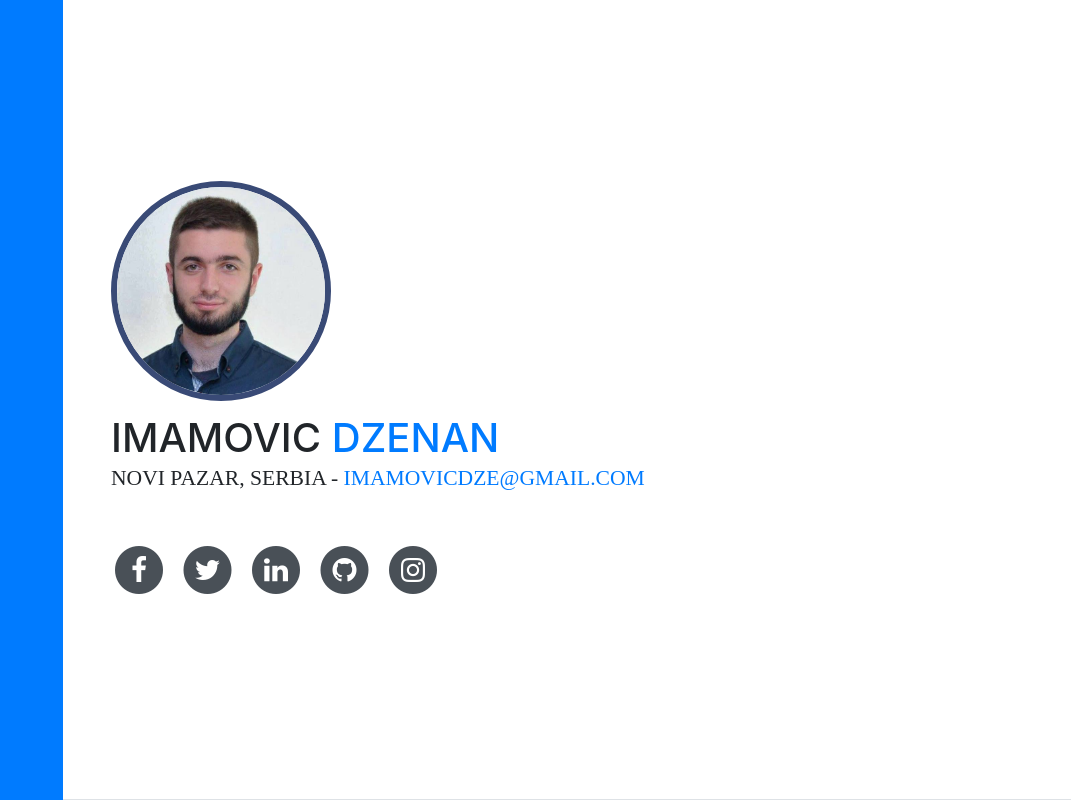
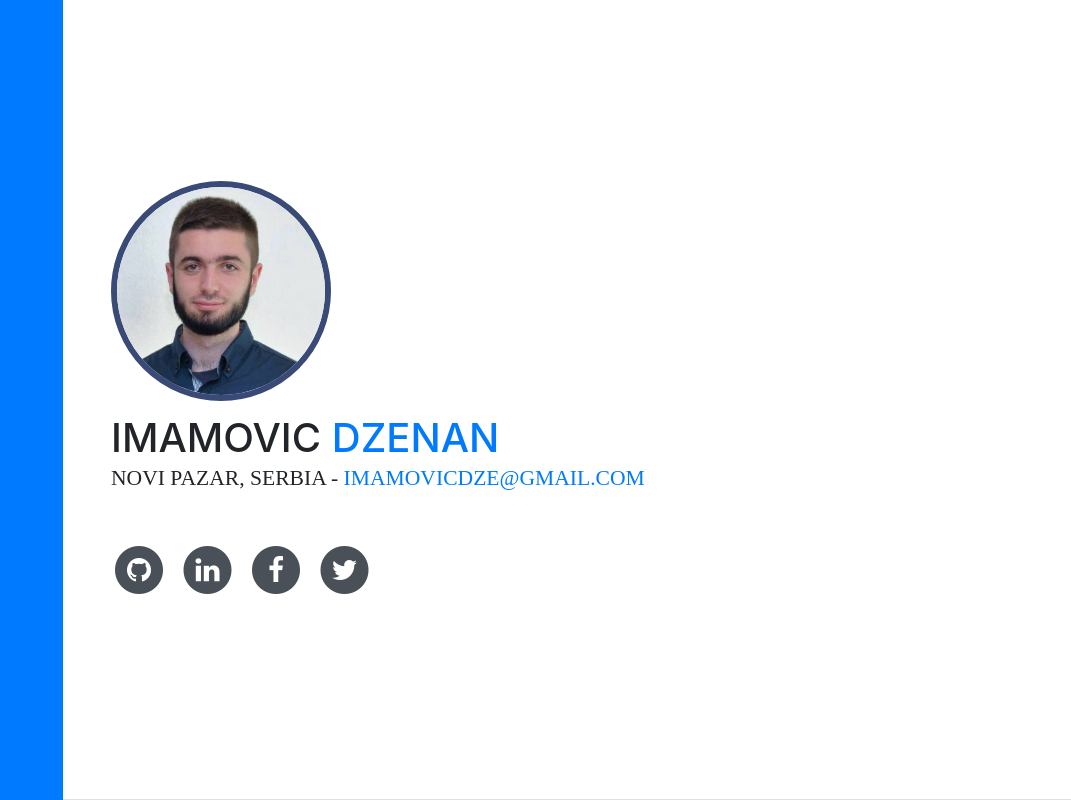
Before and after one commit to imamovicdze/imamovicdze, a website with bundled scripts: page index.html in a window 1280 px wide. Shown: the whole page, without its empty margins (209-1280 px from the left). Built offline with nearby package versions, Linux system fonts and the light colour scheme; a web font is replaced by a local one.

Commit message:
deleted social link

```diff
--- a/index.html
+++ b/index.html
@@ -8,7 +8,7 @@
   <meta name="description" content="">
   <meta name="author" content="">
 
-  <title>Resume - Start Bootstrap Theme</title>
+  <title>Dzenan Imamovic</title>
 
   <!-- Bootstrap core CSS -->
   <link href="vendor/bootstrap/css/bootstrap.min.css" rel="stylesheet">
@@ -79,6 +79,22 @@
         <!-- <p class="mb-5">I am experienced in leveraging agile frameworks to provide a robust synopsis for high level overviews. Iterative approaches to corporate strategy foster collaborative thinking to further the overall value proposition.</p> -->
         <ul class="list-inline list-social-icons mb-0">
           <li class="list-inline-item">
+            <a href="https://github.com/imamovicdze" target="_blank">
+              <span class="fa-stack fa-lg">
+                <i class="fa fa-circle fa-stack-2x"></i>
+                <i class="fa fa-github fa-stack-1x fa-inverse"></i>
+              </span>
+            </a>
+          </li>
+          <li class="list-inline-item">
+            <a href="https://www.linkedin.com/in/imamovicdze" target="_blank">
+              <span class="fa-stack fa-lg">
+                <i class="fa fa-circle fa-stack-2x"></i>
+                <i class="fa fa-linkedin fa-stack-1x fa-inverse"></i>
+              </span>
+            </a>
+          </li>
+          <li class="list-inline-item">
             <a href="https://www.facebook.com/imamovicdze" target="_blank">
               <span class="fa-stack fa-lg">
                 <i class="fa fa-circle fa-stack-2x"></i>
@@ -91,30 +107,6 @@
               <span class="fa-stack fa-lg">
                 <i class="fa fa-circle fa-stack-2x"></i>
                 <i class="fa fa-twitter fa-stack-1x fa-inverse"></i>
-              </span>
-            </a>
-          </li>
-          <li class="list-inline-item">
-            <a href="https://www.linkedin.com/in/imamovicdze" target="_blank">
-              <span class="fa-stack fa-lg">
-                <i class="fa fa-circle fa-stack-2x"></i>
-                <i class="fa fa-linkedin fa-stack-1x fa-inverse"></i>
-              </span>
-            </a>
-          </li>
-          <li class="list-inline-item">
-            <a href="https://github.com/imamovicdze" target="_blank">
-              <span class="fa-stack fa-lg">
-                <i class="fa fa-circle fa-stack-2x"></i>
-                <i class="fa fa-github fa-stack-1x fa-inverse"></i>
-              </span>
-            </a>
-          </li>
-          <li class="list-inline-item">
-            <a href="https://www.instagram.com/imamovicdze/" target="_blank">
-              <span class="fa-stack fa-lg">
-                <i class="fa fa-circle fa-stack-2x"></i>
-                <i class="fa fa-instagram fa-stack-1x fa-inverse"></i>
               </span>
             </a>
           </li>
--- a/package.json
+++ b/package.json
@@ -28,6 +28,7 @@
     "dependencies": {
         "bootstrap": "4.1.1",
         "devicons": "^1.8.0",
+        "gulp-install": "^1.1.0",
         "jquery": "3.3.1",
         "simple-line-icons": "^2.4.1"
     },
```
Also changed, not shown: 1 other file.
